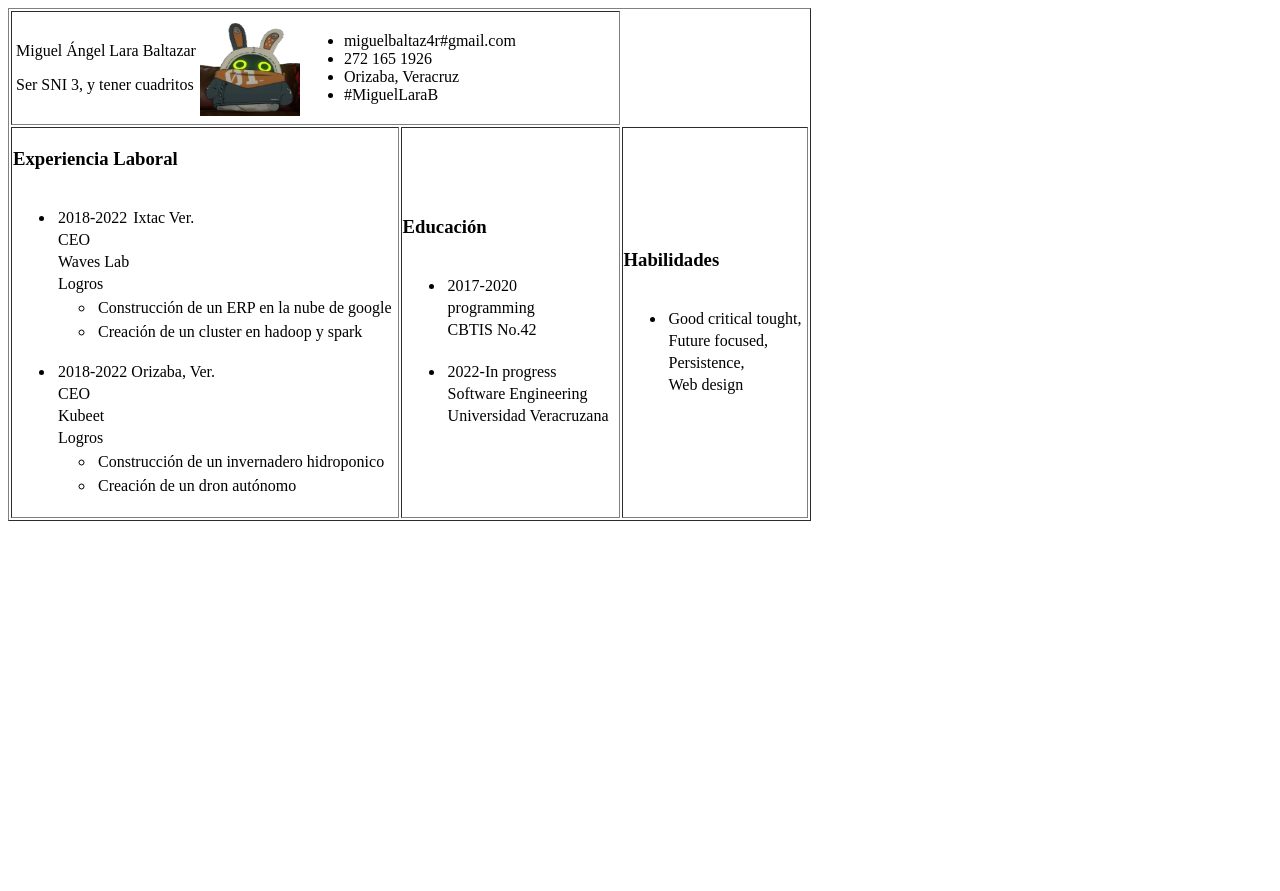
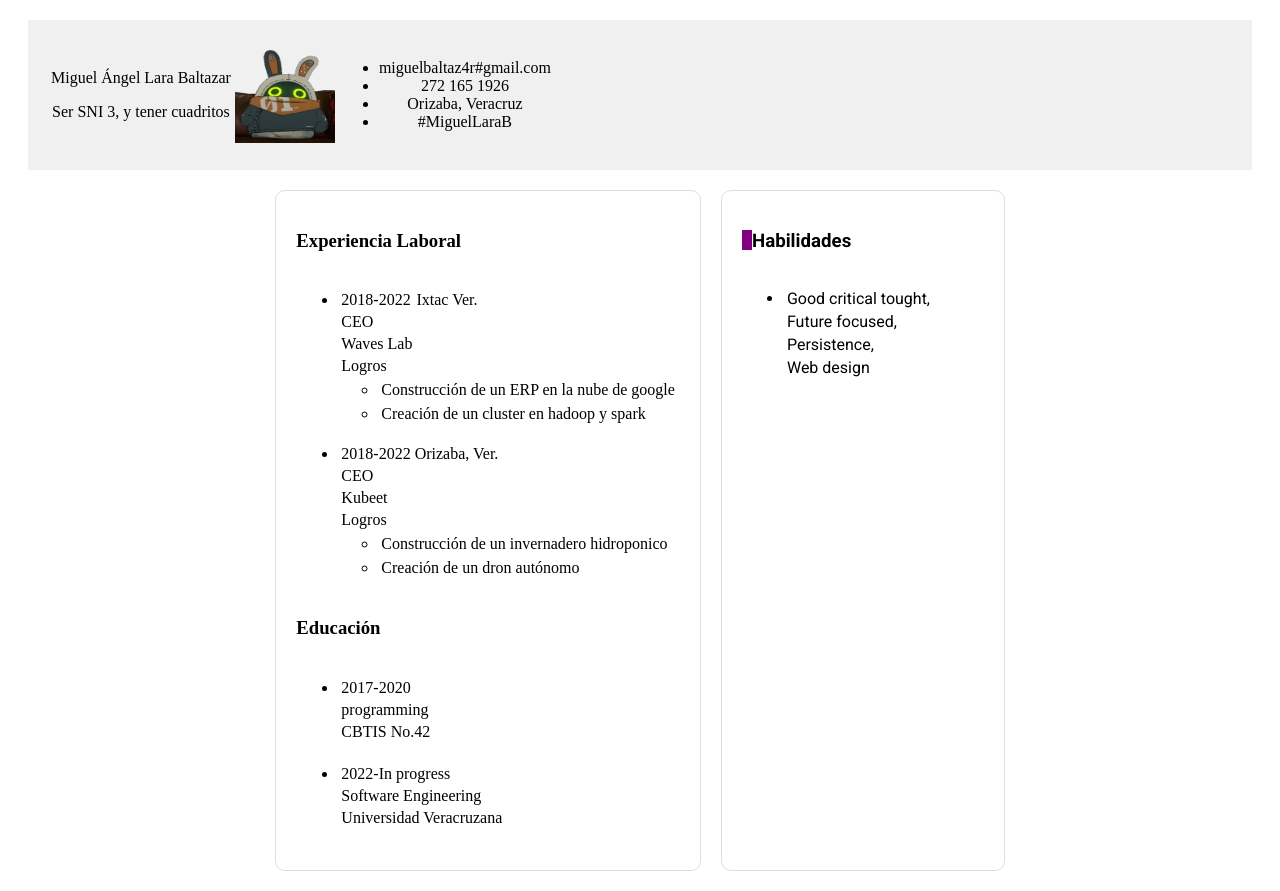
Before and after one commit to MiguelLaraB/MiguelLaraB.github.io, an Angular app: page / in a window 1280 px wide. Before the commit the page ends 800 px from the top, so only its background shows below. Built offline with nearby package versions, Linux system fonts and the light colour scheme.

Commit message:
skills modified

```diff
--- a/src/app/app.component.css
+++ b/src/app/app.component.css
@@ -0,0 +1,68 @@
+.cv-container {
+    display: grid;
+    grid-template-rows: auto 1fr;
+    grid-template-columns: 1fr;
+    gap: 20px;
+    margin: 20px;
+  }
+
+  header {
+    grid-row: 1;
+    background-color: #f0f0f0;
+    padding: 20px;
+    text-align: center;
+  }
+
+  body {
+    font-family: 'Roboto', sans-serif;
+  }
+
+  .content {
+    display: grid;
+    grid-template-columns: 1.5fr 1fr;
+    gap: 20px;
+    max-width: 900px;
+    margin: 0 auto;
+  }
+
+  .left-column, .right-column {
+    background-color: #fff;
+    padding: 20px;
+    border: 1px solid #ddd;
+    border-radius: 10px;
+  }
+
+  h3 {
+    position: relative; /* Para que ::before se posicione relativo a h3 */
+    color: #333;
+    font-weight: 700;
+  }
+
+  h3::before {
+    content: '';
+    position: absolute;
+    top: 0;
+    left: -25px; /* Ajusta el desplazamiento horizontal */
+    width: 10px; /* Ajusta el ancho del cuadro morado */
+    height: 100%; /* Hace que el cuadro tenga la misma altura que el h3 */
+    background-color: purple; /* Color morado */
+  }
+
+  table {
+    width: 100%;
+    margin-top: 10px;
+  }
+
+  td {
+    padding: 5px;
+    font-weight: 400;
+  }
+
+  ul {
+    list-style-type: none;
+    padding: 0;
+  }
+
+  p {
+    font-weight: 400;
+  }
--- a/src/app/app.component.html
+++ b/src/app/app.component.html
@@ -1,22 +1,19 @@
-<table border="1">
-  <tr>
-    <td colspan="2">
-      <app-header>
+<div class="cv-container">
+  <header>
+    <link rel="preconnect" href="https://fonts.googleapis.com">
+<link rel="preconnect" href="https://fonts.gstatic.com" crossorigin>
+<link href="https://fonts.googleapis.com/css2?family=Roboto:ital,wght@0,100;0,300;0,400;0,500;0,700;0,900;1,100;1,300;1,400;1,500;1,700;1,900&display=swap" rel="stylesheet">
+    <app-header></app-header>
+  </header>
 
-      </app-header>
-    </td>
-  </tr>
+  <div class="content">
+    <div class="left-column">
+      <app-work-experience></app-work-experience>
+      <app-education></app-education>
+    </div>
 
-  <tr>
-    <td>
-      <app-work-experience></app-work-experience>
-    </td>
-    <td>
-      <app-education></app-education>
-    </td>
-    <td>
+    <div class="right-column">
       <app-skills></app-skills>
-    </td>
-  </tr>
-
-</table>
+    </div>
+  </div>
+</div>
--- a/src/app/skills/skills.component.css
+++ b/src/app/skills/skills.component.css
@@ -0,0 +1,11 @@
+h3, table {
+    font-family: 'Roboto', sans-serif;
+  }
+
+  h3 {
+    width: 0px;
+    padding-left: 10px;
+    height: 20px; /* Asegúrate de que el cuadro cubra toda la altura del h3 */
+    background-color: purple;
+    display: inline-block;
+  }
```
